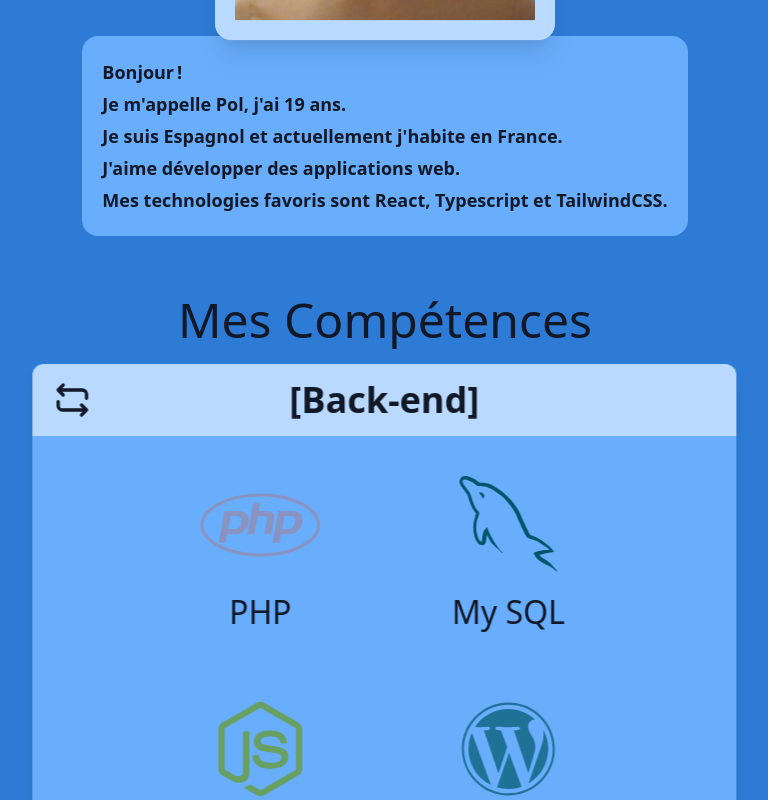
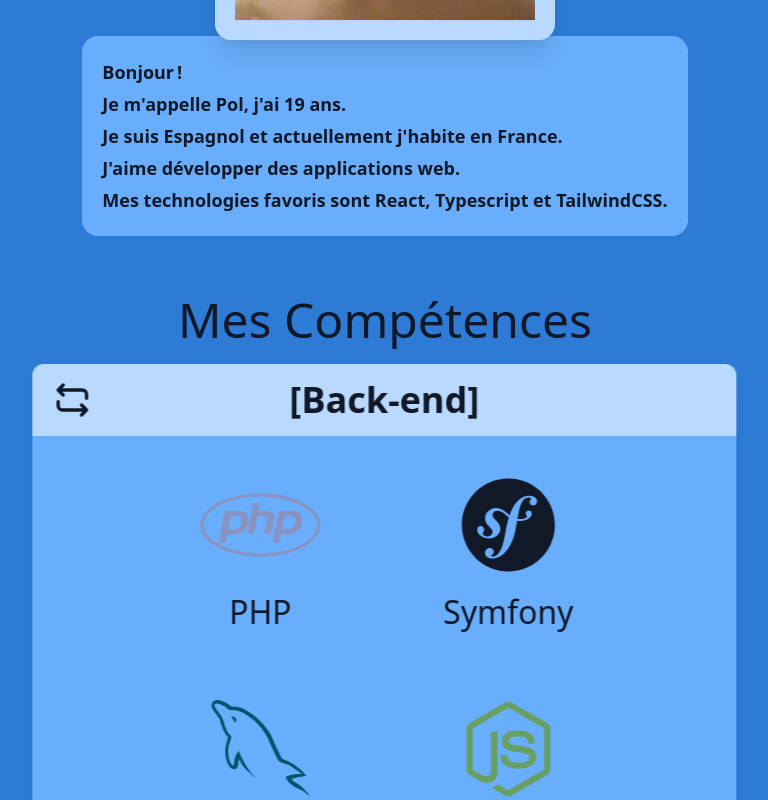
Before and after one commit to polsust/portfolio, an Angular app: page / in a window 1280 px wide. Both pictures are taken after a click on the element 327 px from the left and 1564 px from the top of the page. Shown: the part 1164-1964 px from the top of the page, without its empty margins (255-1023 px from the left). Built offline with nearby package versions, Linux system fonts and the light colour scheme.

Commit message:
Add Symfony to technologies

```diff
--- a/src/app/components/competences/competences.component.html
+++ b/src/app/components/competences/competences.component.html
@@ -175,6 +175,13 @@
         </div>
         <figcaption>PHP</figcaption>
       </figure>
+      <figure id="symfony">
+        <div class="iconContainer">
+          <fa-icon class="symfony" [icon]="faSymfony">
+          </fa-icon>
+        </div>
+        <figcaption>Symfony</figcaption>
+      </figure>
       <figure id="sql">
         <div class="iconContainer">
           <svg class="sql" xmlns="http://www.w3.org/2000/svg" xmlns:xlink="http://www.w3.org/1999/xlink"
--- a/src/app/components/competences/competences.component.ts
+++ b/src/app/components/competences/competences.component.ts
@@ -24,6 +24,7 @@ import {
   faWordpress,
   faSass,
   faReact,
+  faSymfony,
 } from '@fortawesome/free-brands-svg-icons';
 
 @Component({
@@ -67,6 +68,7 @@ export class CompetencesComponent {
   faWordpress = faWordpress;
   faSass = faSass;
   faReact = faReact;
+  faSymfony = faSymfony;
 
   canFlip = false;
   backHidden = true;
--- a/src/app/components/project/project.component.ts
+++ b/src/app/components/project/project.component.ts
@@ -18,6 +18,7 @@ import {
   faWordpress,
   faSass,
   faReact,
+  faSymfony,
 } from '@fortawesome/free-brands-svg-icons';
 import { faLink } from '@fortawesome/free-solid-svg-icons';
 import {
@@ -114,6 +115,7 @@ export class ProjectComponent {
     faWordpress,
     faSass,
     faReact,
+    faSymfony,
   };
 
   constructor() {}
```
